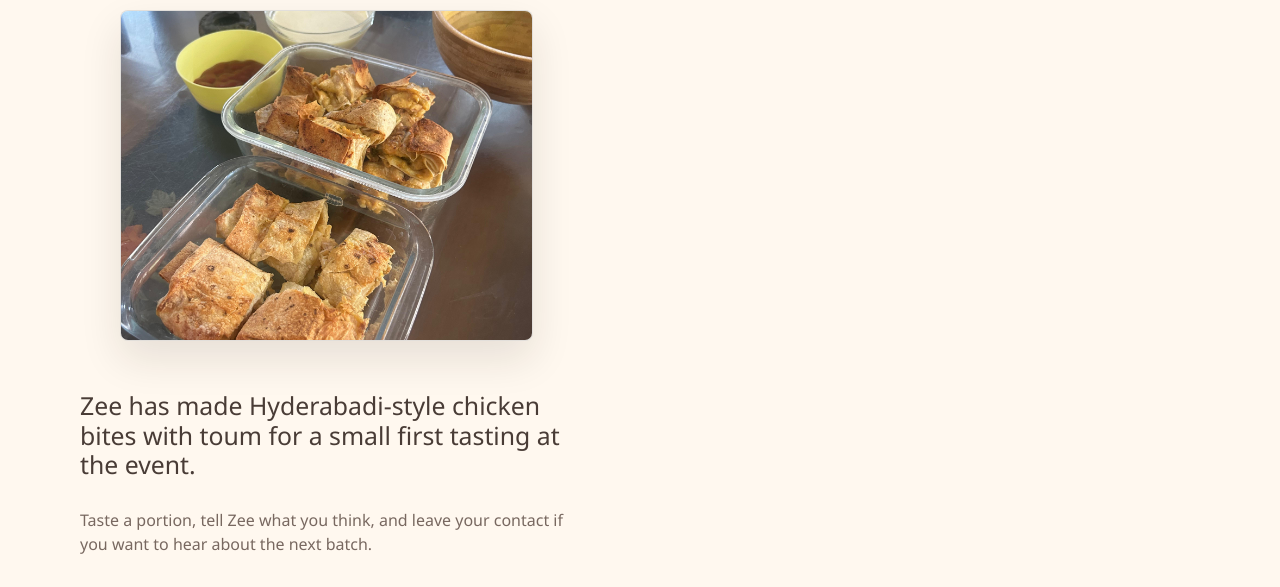
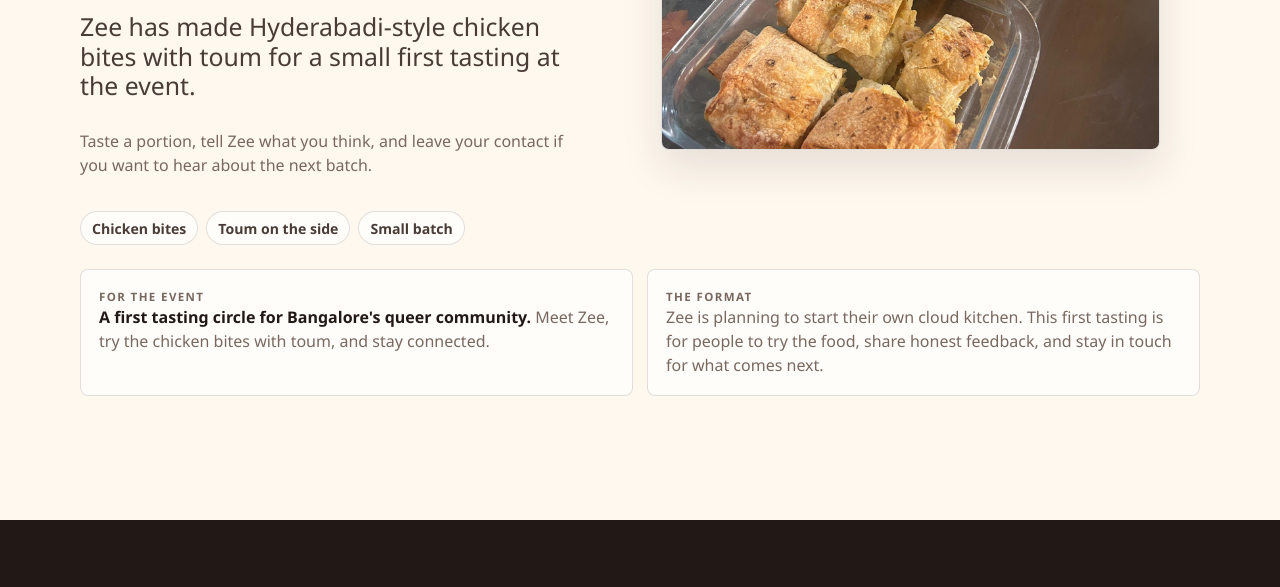
Before and after one commit to aleezanooor/zee-tasting-circle, a plain HTML site: page index.html in a window 1280 px wide. Shown: the part 464-1051 px from the top of the page. Drawn offline with Linux system fonts and the light colour scheme.

Commit message:
Move tasting photo back in hero layout

```diff
--- a/index.html
+++ b/index.html
@@ -169,20 +169,16 @@
       order: 2;
     }
 
-    .hero-media {
+    .subtitle {
       order: 3;
     }
 
-    .subtitle {
+    .body-copy {
       order: 4;
     }
 
-    .body-copy {
+    .highlights {
       order: 5;
-    }
-
-    .highlights {
-      order: 6;
     }
 
     .eyebrow,
@@ -717,9 +713,6 @@
             <p class="eyebrow">First tasting circle - Bangalore</p>
             <h1>Zee's Tasting Circle</h1>
           </div>
-          <figure class="hero-media" aria-label="Hyderabadi-inspired food spread">
-            <img src="assets/zee-chicken-bites-toum.jpeg" alt="Zee's chicken bites packed in glass containers with toum and chutney on the side.">
-          </figure>
           <p class="subtitle">Zee has made Hyderabadi-style chicken bites with toum for a small first tasting at the event.</p>
           <p class="body-copy">Taste a portion, tell Zee what you think, and leave your contact if you want to hear about the next batch.</p>
           <div class="highlights" aria-label="Tasting highlights">
@@ -728,6 +721,9 @@
             <span class="pill">Small batch</span>
           </div>
         </div>
+        <figure class="hero-media" aria-label="Hyderabadi-inspired food spread">
+          <img src="assets/zee-chicken-bites-toum.jpeg" alt="Zee's chicken bites packed in glass containers with toum and chutney on the side.">
+        </figure>
       </div>
 
       <div class="event-strip" aria-label="Event details">
```
